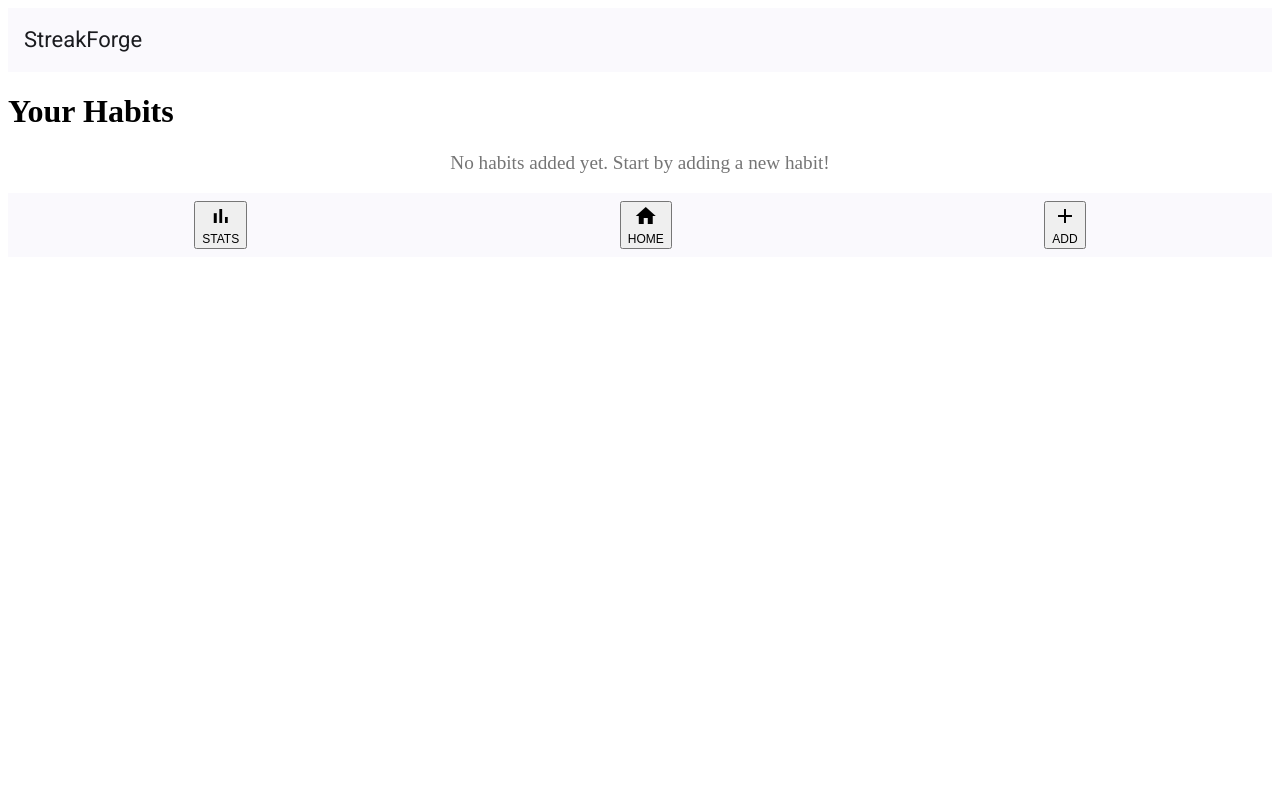
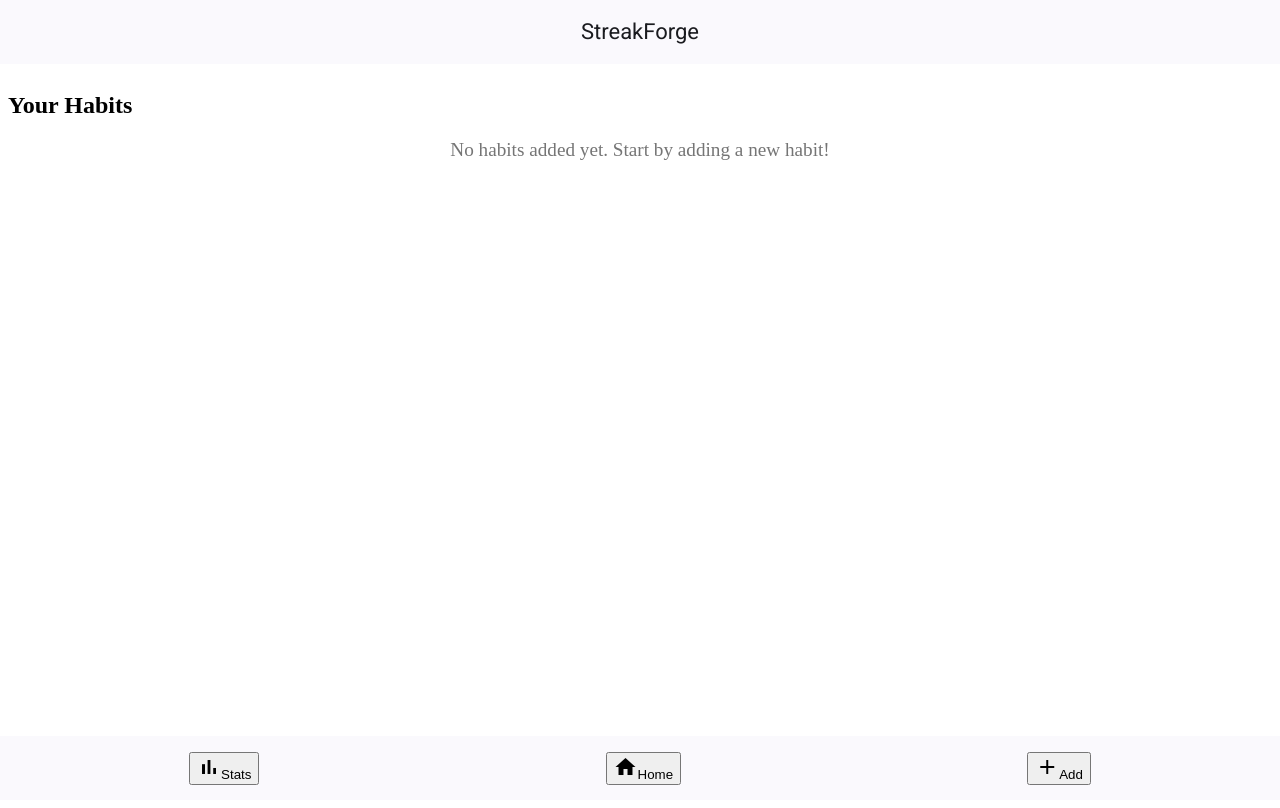
Before and after one commit to pranayteja-g/streakforge, an Angular app: page /home in a window 1280 px wide. Built offline with nearby package versions, Linux system fonts and the light colour scheme.

Commit message:
made changes to habit-details component and nav component

```diff
--- a/src/app/app.component.css
+++ b/src/app/app.component.css
@@ -0,0 +1,23 @@
+/* App container */
+.app-container {
+    display: flex;
+    flex-direction: column;
+    min-height: 100vh; /* Ensure the container takes up the full viewport height */
+  }
+
+  /* Header */
+  mat-toolbar {
+    position: fixed; /* Fix the toolbar to the top of the screen */
+    top: 0; /* Stick to the top */
+    left: 0; /* Align to the left edge */
+    right: 0; /* Align to the right edge */
+    z-index: 1000; /* Ensure it stays above other content */
+    justify-content: center;
+  }
+
+  /* Main content */
+  main {
+    flex: 1; /* Allow the main content to take up the remaining space */
+    padding-top: 64px; /* Add padding to account for the fixed header */
+    padding-bottom: 56px; /* Add padding to account for the fixed bottom navigation */
+  }
--- a/src/app/component/add-habit/add-habit.component.ts
+++ b/src/app/component/add-habit/add-habit.component.ts
@@ -6,6 +6,7 @@ import { MatFormFieldModule } from '@angular/material/form-field';
 import { MatButtonModule } from '@angular/material/button';
 import { MatCardModule } from '@angular/material/card';
 import { FormsModule } from '@angular/forms';
+import { Router } from '@angular/router';
 
 @Component({
   selector: 'app-add-habit',
@@ -23,13 +24,14 @@ export class AddHabitComponent {
   habitName: string = '';
   habitGoal: number = 1; //default goal value
 
-  constructor(private habitService: HabitService) { }
+  constructor(private habitService: HabitService, private router: Router) { }
 
   addHabit() {
     if (this.habitName.trim() && this.habitGoal > 0) {
       this.habitService.addHabit(this.habitName, this.habitGoal);
       this.habitName = ''; // clear input
       this.habitGoal = 1; // reset goal
+      this.router.navigate(['/home']);
     }
   }
 }
--- a/src/app/component/habit-details/habit-details.component.html
+++ b/src/app/component/habit-details/habit-details.component.html
@@ -1,7 +1,7 @@
 <div class="habit-details-container">
     <h1>Habit Details</h1>
 
-    <mat-card *ngIf="habit">
+    <mat-card *ngIf="habit; else loading">
         <mat-card-header>
             <mat-card-title>
                 <mat-icon>emoji_events</mat-icon> {{ habit.name }}
@@ -22,8 +22,12 @@
                 Log Activity
             </button>
             <button mat-button color="warn" (click)="deleteHabit(habit.id)">
-                delete
+                Delete
             </button>
         </mat-card-actions>
     </mat-card>
+
+    <ng-template #loading>
+        <p>Loading habit details...</p>
+    </ng-template>
 </div>
--- a/src/app/component/habit-details/habit-details.component.ts
+++ b/src/app/component/habit-details/habit-details.component.ts
@@ -8,6 +8,7 @@ import { MatCardModule } from '@angular/material/card';
 import { MatIconModule } from '@angular/material/icon';
 import { MatProgressBarModule } from '@angular/material/progress-bar';
 import { MatButtonModule } from '@angular/material/button';
+import { MatSnackBar } from '@angular/material/snack-bar';
 import { CommonModule } from '@angular/common';
 
 @Component({
@@ -18,30 +19,49 @@ import { CommonModule } from '@angular/common';
     MatIconModule,
     MatProgressBarModule,
     MatButtonModule
-],
+  ],
   templateUrl: './habit-details.component.html',
   styleUrl: './habit-details.component.css'
 })
 export class HabitDetailsComponent implements OnInit {
   habit?: Habit;
-  constructor(private router: Router,private habitService: HabitService, private route: ActivatedRoute) { }
+  constructor(
+    private router: Router,
+    private habitService: HabitService,
+    private route: ActivatedRoute,
+    private snackBar: MatSnackBar
+  ) { }
 
   ngOnInit(): void {
     this.getHabit();
   }
   getHabit() {
     const habitId = Number(this.route.snapshot.paramMap.get('id'));
-    this.habit = this.habitService.getHabits().find((h: Habit) => h.id === habitId);
-  }
-  logActivity() {
-    if (this.habit) {
-      this.habitService.logActivity(this.habit.id);
-      this.getHabit(); // Refresh habit data
+    const foundHabit = this.habitService.getHabits().find((h: Habit) => h.id === habitId);
+
+    if (!foundHabit) {
+      this.snackBar.open('Habit not found', 'Close', { duration: 3000 });
+      this.router.navigate(['/home']);
+    } else {
+      this.habit = foundHabit;
     }
   }
 
+  logActivity(): void {
+    if (this.habit) {
+      const success = this.habitService.logActivity(this.habit.id);
+
+      if (success) {
+        this.habit.streak++; // Update the streak locally
+        this.snackBar.open('Activity logged successfully!', 'Close', { duration: 3000 });
+      } else {
+        this.snackBar.open('Congrats! You have reached your goal!', 'Close', { duration: 3000 });
+      }
+    }
+  }
   deleteHabit(habitId: number) {
     this.habitService.deleteHabit(habitId);
+    this.snackBar.open('Habit deleted', 'Close', { duration: 3000 });
     this.router.navigate(['/home']);
   }
 }
--- a/src/app/component/home/home.component.html
+++ b/src/app/component/home/home.component.html
@@ -1,5 +1,5 @@
 <div class="home-container">
-    <h1>Your Habits</h1>
+    <h2>Your Habits</h2>
 
     <!-- Habit List -->
     <div *ngIf="habits && habits.length > 0; else noHabits">
--- a/src/app/component/navigation/navigation.component.css
+++ b/src/app/component/navigation/navigation.component.css
@@ -1,23 +1,11 @@
-/* Bottom navigation bar */
-.bottom-nav {
-    display: flex;
-    justify-content: space-around; /* Distribute buttons evenly */
-    align-items: center; /* Center buttons vertically */
-    padding: 8px 0; /* Add some padding */
-  }
+.bottom-nav{
+    justify-content: space-around;
+}
 
-  /* Button styling */
-  .bottom-nav button {
-    display: flex;
-    flex-direction: column; /* Stack icon and text vertically */
-    align-items: center; /* Center icon and text horizontally */
-    justify-content: center; /* Center icon and text vertically */
-    /* color: white; Text color */
-    text-transform: uppercase; /* Uppercase text */
-    font-size: 12px; /* Adjust font size */
-  }
-
-  /* Icon styling */
-  .bottom-nav mat-icon {
-    margin-bottom: 4px; /* Add space between icon and text */
-  }
+mat-toolbar{
+    position: fixed; /* Fix the toolbar to the top of the screen */
+    bottom: 0; /* Stick to the bottom */
+    left: 0; /* Align to the left edge */
+    right: 0; /* Align to the right edge */
+    z-index: 1000; /* Ensure it stays above other content */
+}
--- a/src/app/component/navigation/navigation.component.html
+++ b/src/app/component/navigation/navigation.component.html
@@ -1,4 +1,5 @@
-<mat-toolbar color="accent" class="bottom-nav">
+<div class="container">
+  <mat-toolbar color="accent" class="bottom-nav">
     <button mat-button routerLink="/stats">
       <mat-icon>bar_chart</mat-icon>
       <span>Stats</span>
@@ -12,3 +13,4 @@
       <span>Add</span>
     </button>
   </mat-toolbar>
+</div>
--- a/src/app/services/habit.service.ts
+++ b/src/app/services/habit.service.ts
@@ -37,13 +37,21 @@ export class HabitService {
     localStorage.setItem(this.STORAGE_KEY, JSON.stringify(habits));
   }
 
-  // Log an activity for a habit
-  logActivity(habitId: number) {
+  // Log an activity for a habitn
+  logActivity(habitId: number): boolean {
     const habits = this.getHabits();
     const habit = habits.find((h: Habit) => h.id === habitId);
-    if (habit) {
-      habit.streak++;
-      localStorage.setItem(this.STORAGE_KEY, JSON.stringify(habits));
+
+    if (!habit) {
+      throw new Error('Habit not found');
     }
+
+    if (habit.streak >= habit.goal) {
+      return false; // Goal already reached
+    }
+
+    habit.streak++;
+    localStorage.setItem(this.STORAGE_KEY, JSON.stringify(habits));
+    return true; // Activity logged successfully
   }
 }
```
